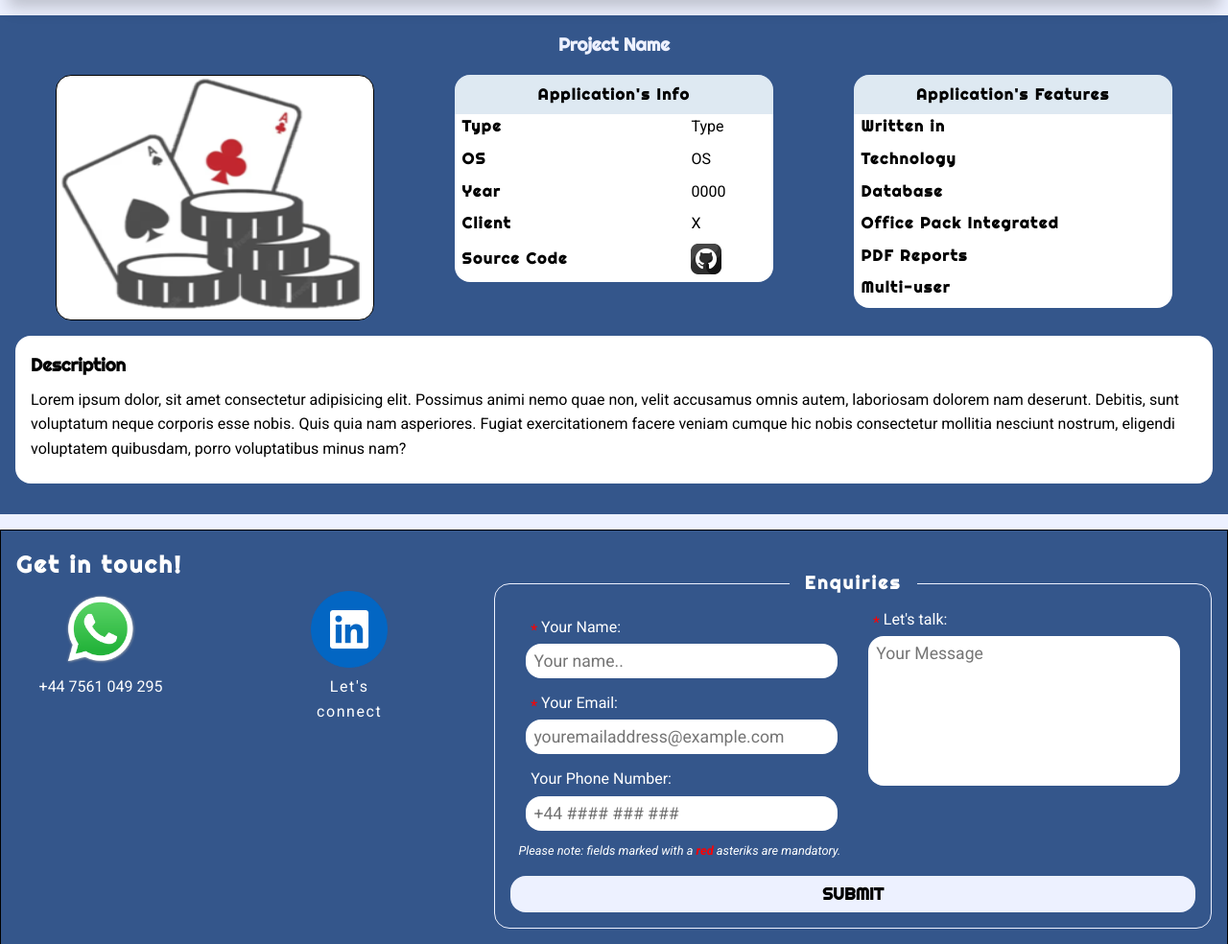
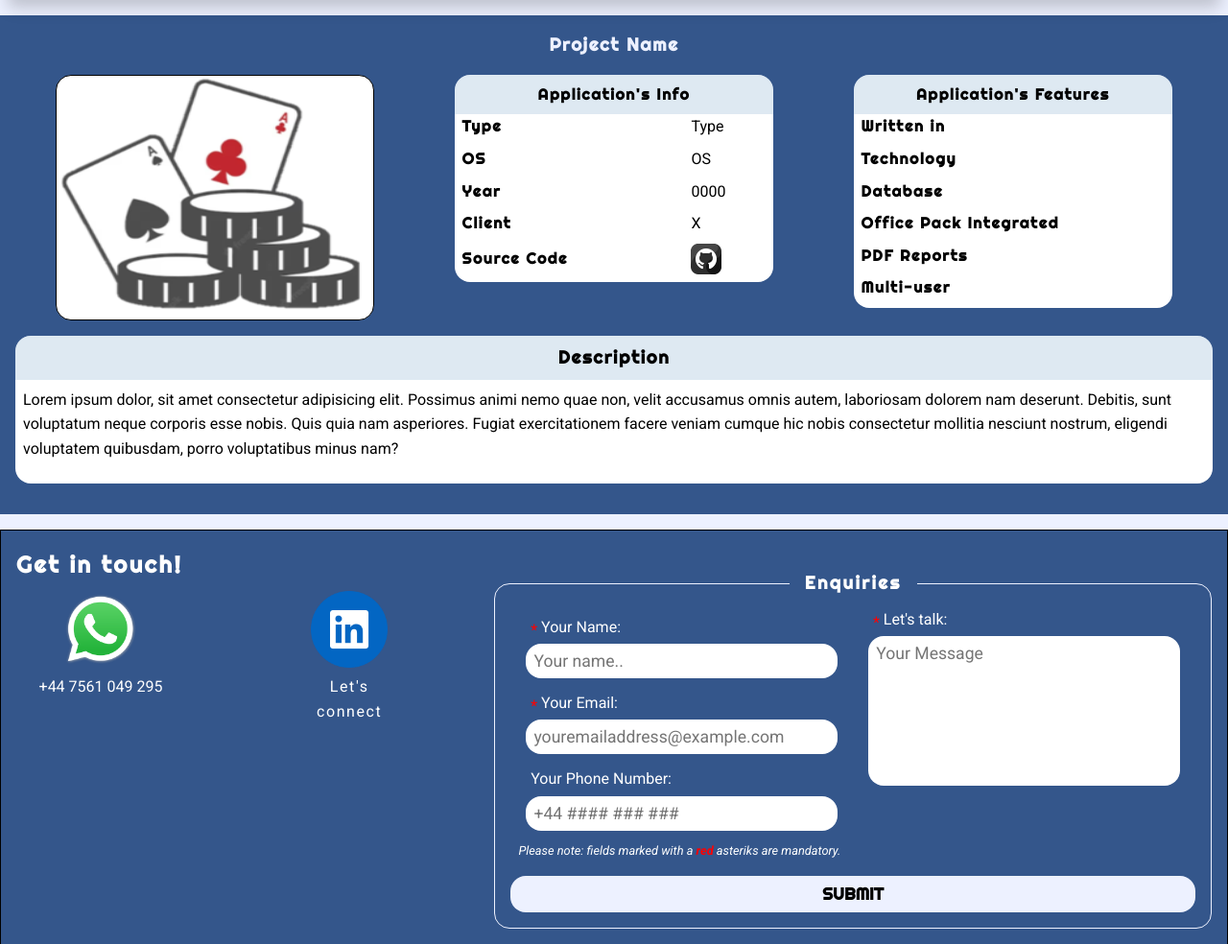
Before and after one commit to SalvatoreAmaddio/Portfolio, a PHP site: page /projectPresentation.html in a window 1280 px wide. Shown: the part 213-1197 px from the top of the page at 96% size. Run offline with PHP 8.4, Linux system fonts and the light colour scheme; lists and menus that the app fills with data are empty.

Commit message:
Update presentation.css

```diff
--- a/css/presentation.css
+++ b/css/presentation.css
@@ -23,7 +23,7 @@ header
 #projectDescription
 {
     background-color: white;
-    padding: 1rem;
+    padding-bottom: 1rem;
     border-radius: 1rem;
 }
 
@@ -60,12 +60,13 @@ header
 }
 
 /*TABLE*/
-.tableHeader th
+.tableHeader th, #readerTitle
 {
     text-align: center;
     padding-top: .5rem;
     padding-bottom:.5rem;
     background-color: rgba(146, 182, 213, .3);
+    letter-spacing: .1rem;
 }
 
 table
@@ -82,7 +83,7 @@ th, td
     padding-top: 0rem;
 }
 
-th
+th, h3
 {
     letter-spacing: .1rem;
 }
@@ -106,16 +107,21 @@ td a
 }
 
 /*READER*/
+#reader
+{
+    border-radius: 1rem;
+}
+
 #readerTitle
 {
-    padding-bottom: .5rem;
+    border-radius: 1rem 1rem 0 0;
 }
 
 #readerContent
 {
     text-align: start;
     line-height: 1.6;
-    padding-bottom: .5rem;
+    padding: .5rem;
     overflow: auto;
     max-height: 10rem;
 }
```
